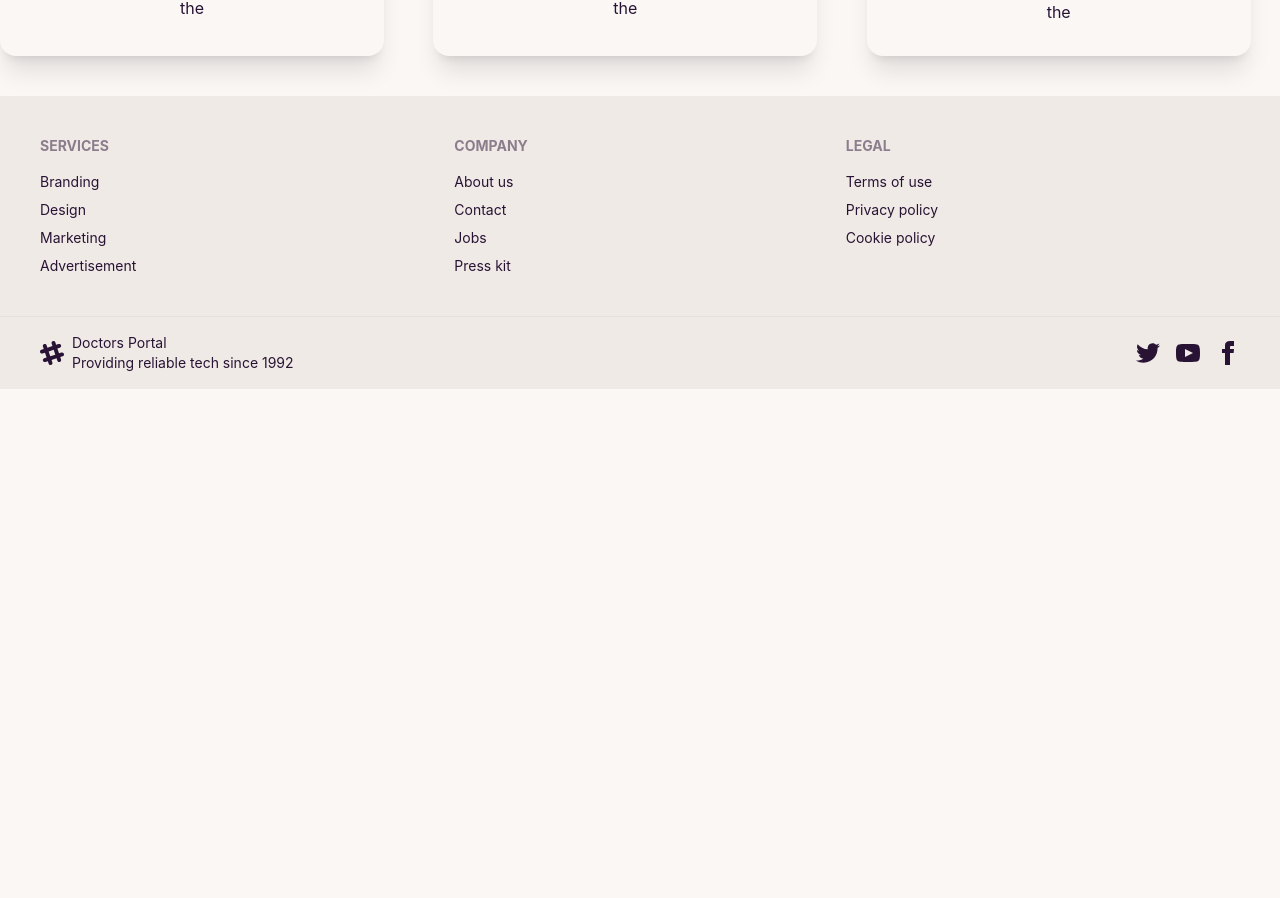
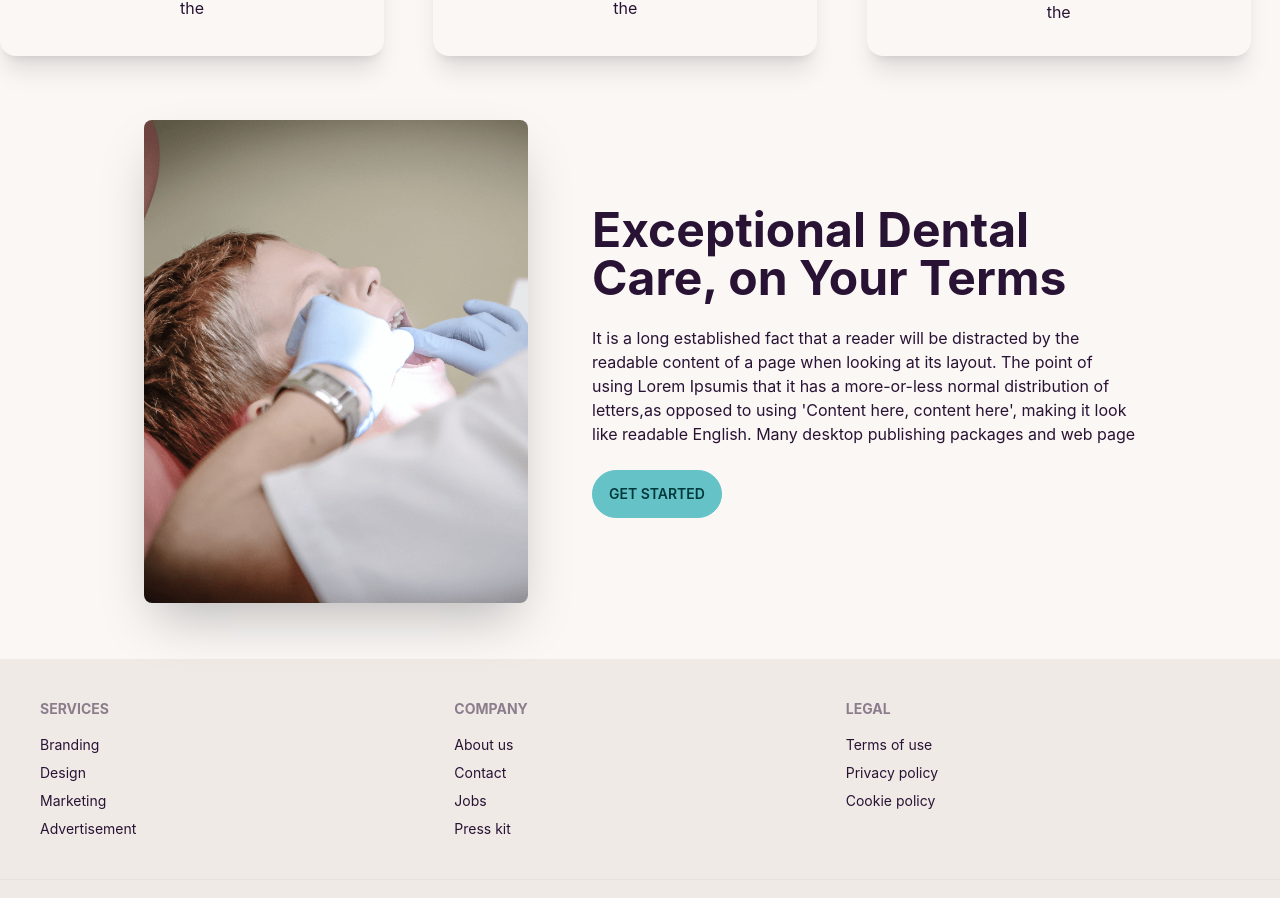
Before and after one commit to alamin0561464977/doctors-portal-client, a React (Create React App) app: page / in a window 1280 px wide. Shown: the part 1260-2158 px from the top of the page. Before the commit the page ends 1649 px from the top, so only its background shows below. Built offline with nearby package versions, Linux system fonts and the light colour scheme.

Commit message:
added a Exceptional section

```diff
--- /dev/null
+++ b/src/Pages/Home/Exceptional/Exceptional.js
@@ -0,0 +1,19 @@
+import React from 'react';
+import treatment from '../../../assets/images/treatment.png';
+
+const Exceptional = () => {
+    return (
+        <div className="hero mx-32 mt-12 w-auto bg-base-50">
+            <div className="hero-content flex-col lg:flex-row">
+                <img src={treatment} className="max-w-sm rounded-lg shadow-2xl" alt='' />
+                <div className=' pl-12'>
+                    <h1 className="text-5xl font-bold">Exceptional Dental Care, on Your Terms</h1>
+                    <p className="py-6">It is a long established fact that a reader will be distracted by the readable content of a page when looking at its layout. The point of using Lorem Ipsumis that it has a more-or-less normal distribution of letters,as opposed to using 'Content here, content here', making it look like readable English. Many desktop publishing packages and web page</p>
+                    <button className="btn btn-primary">Get Started</button>
+                </div>
+            </div>
+        </div>
+    );
+};
+
+export default Exceptional;
--- a/src/Pages/Home/Home/Home.js
+++ b/src/Pages/Home/Home/Home.js
@@ -1,6 +1,7 @@
 import React from 'react';
 import Banner from '../Banner/Banner';
 import DoctorsInfoCards from '../DoctorsInfoCards/DoctorsInfoCards';
+import Exceptional from '../Exceptional/Exceptional';
 import OurServices from '../OurServices/OurServices';
 
 const Home = () => {
@@ -9,6 +10,7 @@
             <Banner></Banner>
             <DoctorsInfoCards></DoctorsInfoCards>
             <OurServices></OurServices>
+            <Exceptional></Exceptional>
         </div>
     );
 };
```
